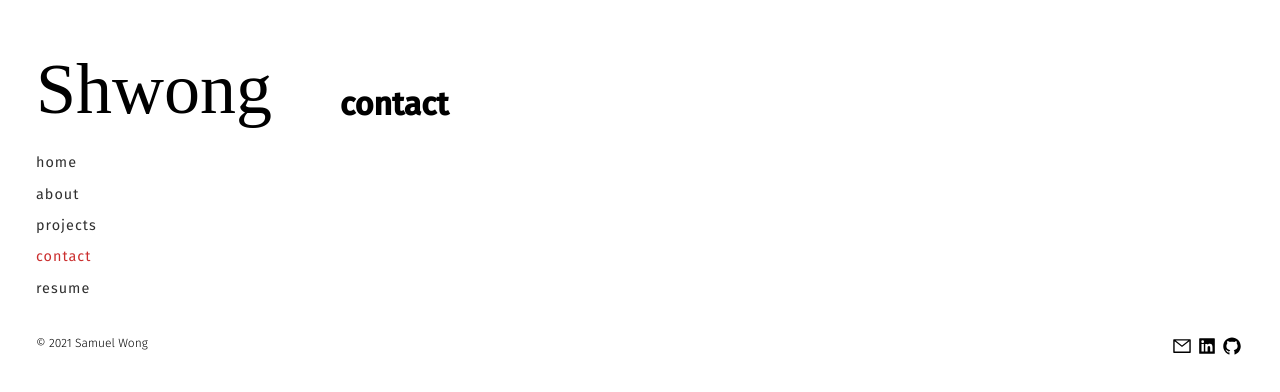
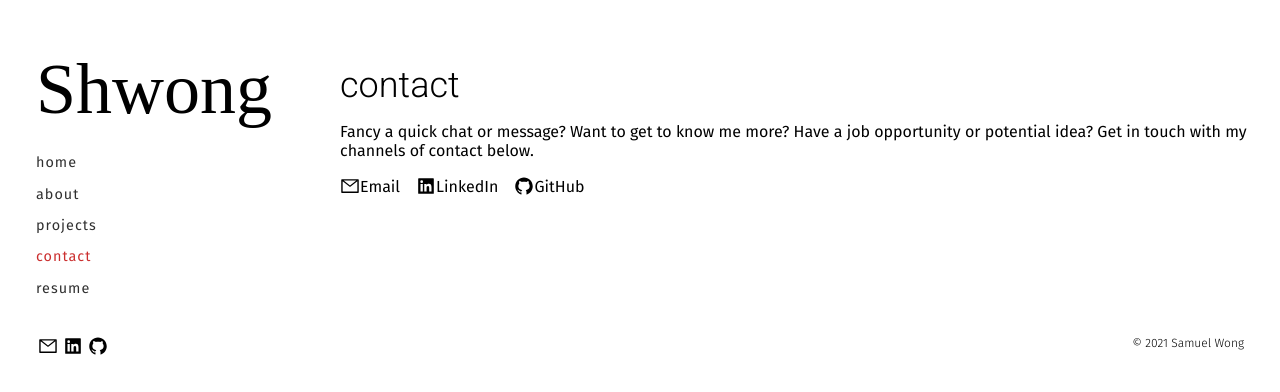
Before and after one commit to Shewng/personal-portfolio, a Next.js app: page /contact in a window 1280 px wide. Shown: the top 392 px of the page. Built offline with nearby package versions, Linux system fonts and the light colour scheme; a web font is replaced by a local one.

Commit message:
clean up footer, contact page complete

```diff
--- a/components/Footer.js
+++ b/components/Footer.js
@@ -1,35 +1,24 @@
 import React from "react";
-import { AiOutlineMail, AiFillLinkedin, AiFillGithub } from "react-icons/ai";
 import styles from "../styles/components/Footer.module.scss";
+import Socialmedia from "./Socialmedia";
+import Router, { useRouter } from "next/router";
 
 function Footer() {
+  const router = useRouter();
   return (
-    <footer className={styles.footer}>
-      <div className={styles["social-media"]}>
-        <a
-          href="mailto:samuelw098@gmail.com"
-          target="_blank"
-          rel="noopener noreferrer"
-        >
-          <AiOutlineMail size={20} />
-        </a>
-        <a
-          href="https://www.linkedin.com/in/shewng"
-          target="_blank"
-          rel="noopener noreferrer"
-        >
-          <AiFillLinkedin size={20} />
-        </a>
-        <a
-          href="https://github.com/Shewng"
-          target="_blank"
-          rel="noopener noreferrer"
-        >
-          <AiFillGithub size={20} />
-        </a>
-      </div>
-      <div className={styles.copyright}>© 2021 Samuel Wong</div>
-    </footer>
+    <>
+      {router.asPath === "/contact" ? (
+        <footer className={styles.footer}>
+          <div className={styles.copyright}>© 2021 Samuel Wong</div>
+          <Socialmedia />
+        </footer>
+      ) : (
+        <footer className={styles.footer}>
+          <Socialmedia />
+          <div className={styles.copyright}>© 2021 Samuel Wong</div>
+        </footer>
+      )}
+    </>
   );
 }
 
--- /dev/null
+++ b/components/Socialmedia.js
@@ -0,0 +1,33 @@
+import React from "react";
+import { AiOutlineMail, AiFillLinkedin, AiFillGithub } from "react-icons/ai";
+import styles from "../styles/components/Socialmedia.module.scss";
+
+function Socialmedia() {
+  return (
+    <div className={styles["social-media"]}>
+      <a
+        href="mailto:samuelw098@gmail.com"
+        target="_blank"
+        rel="noopener noreferrer"
+      >
+        <AiOutlineMail size={20} />
+      </a>
+      <a
+        href="https://www.linkedin.com/in/shewng"
+        target="_blank"
+        rel="noopener noreferrer"
+      >
+        <AiFillLinkedin size={20} />
+      </a>
+      <a
+        href="https://github.com/Shewng"
+        target="_blank"
+        rel="noopener noreferrer"
+      >
+        <AiFillGithub size={20} />
+      </a>
+    </div>
+  );
+}
+
+export default Socialmedia;
--- a/pages/contact.js
+++ b/pages/contact.js
@@ -1,7 +1,42 @@
+import styles from "../styles/pages/Contact.module.scss";
+import Socialmedia from "../components/Socialmedia";
+import { AiOutlineMail, AiFillLinkedin, AiFillGithub } from "react-icons/ai";
+
 const Contact = () => {
   return (
     <div>
-      <h1>contact</h1>
+      <h3>contact</h3>
+      <p>
+        Fancy a quick chat or message? Want to get to know me more? Have a job
+        opportunity or potential idea? Get in touch with my channels of contact
+        below.
+      </p>
+      <div className={styles["social-media"]}>
+        <a
+          href="mailto:samuelw098@gmail.com"
+          target="_blank"
+          rel="noopener noreferrer"
+        >
+          <AiOutlineMail size={20} />
+          <span>Email</span>
+        </a>
+        <a
+          href="https://www.linkedin.com/in/shewng"
+          target="_blank"
+          rel="noopener noreferrer"
+        >
+          <AiFillLinkedin size={20} />
+          <span>LinkedIn</span>
+        </a>
+        <a
+          href="https://github.com/Shewng"
+          target="_blank"
+          rel="noopener noreferrer"
+        >
+          <AiFillGithub size={20} />
+          <span>GitHub</span>
+        </a>
+      </div>
     </div>
   );
 };
--- a/styles/components/Footer.module.scss
+++ b/styles/components/Footer.module.scss
@@ -24,11 +24,3 @@
     margin-top: 0;
   }
 }
-
-.social-media a {
-  margin: 0 0.15em;
-}
-
-.social-media a:hover {
-  color: var.$primary-red;
-}
--- /dev/null
+++ b/styles/components/Socialmedia.module.scss
@@ -0,0 +1,9 @@
+@use "../variables" as var;
+
+.social-media a {
+  margin: 0 0.15em;
+}
+
+.social-media a:hover {
+  color: var.$primary-red;
+}
--- /dev/null
+++ b/styles/pages/Contact.module.scss
@@ -0,0 +1,10 @@
+.social-media {
+  display: flex;
+  align-items: center;
+
+  a {
+    display: flex;
+    align-items: center;
+    margin-right: 1em;
+  }
+}
```
Also changed, not shown: 1 other file (tests, documents, lock files or other folders).
